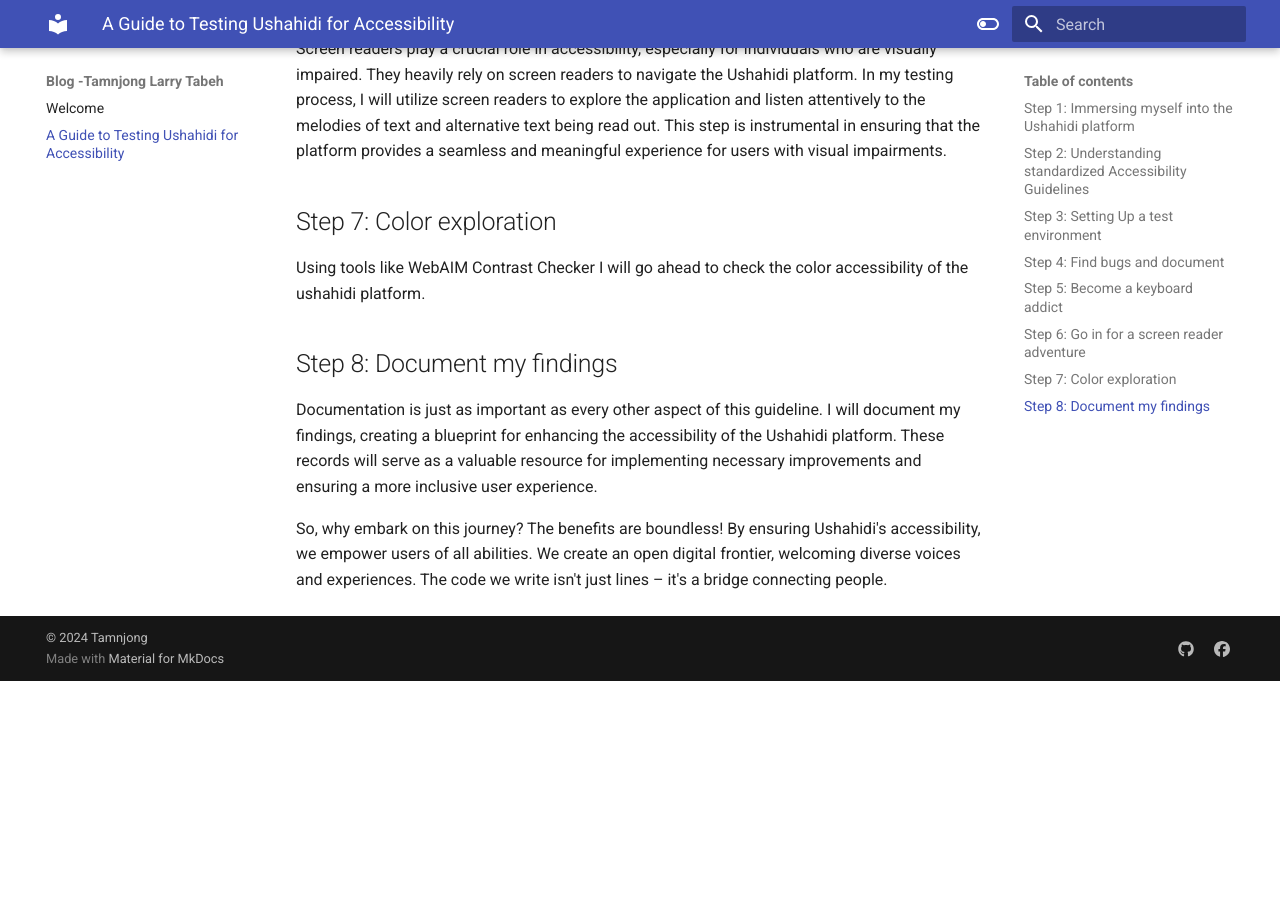
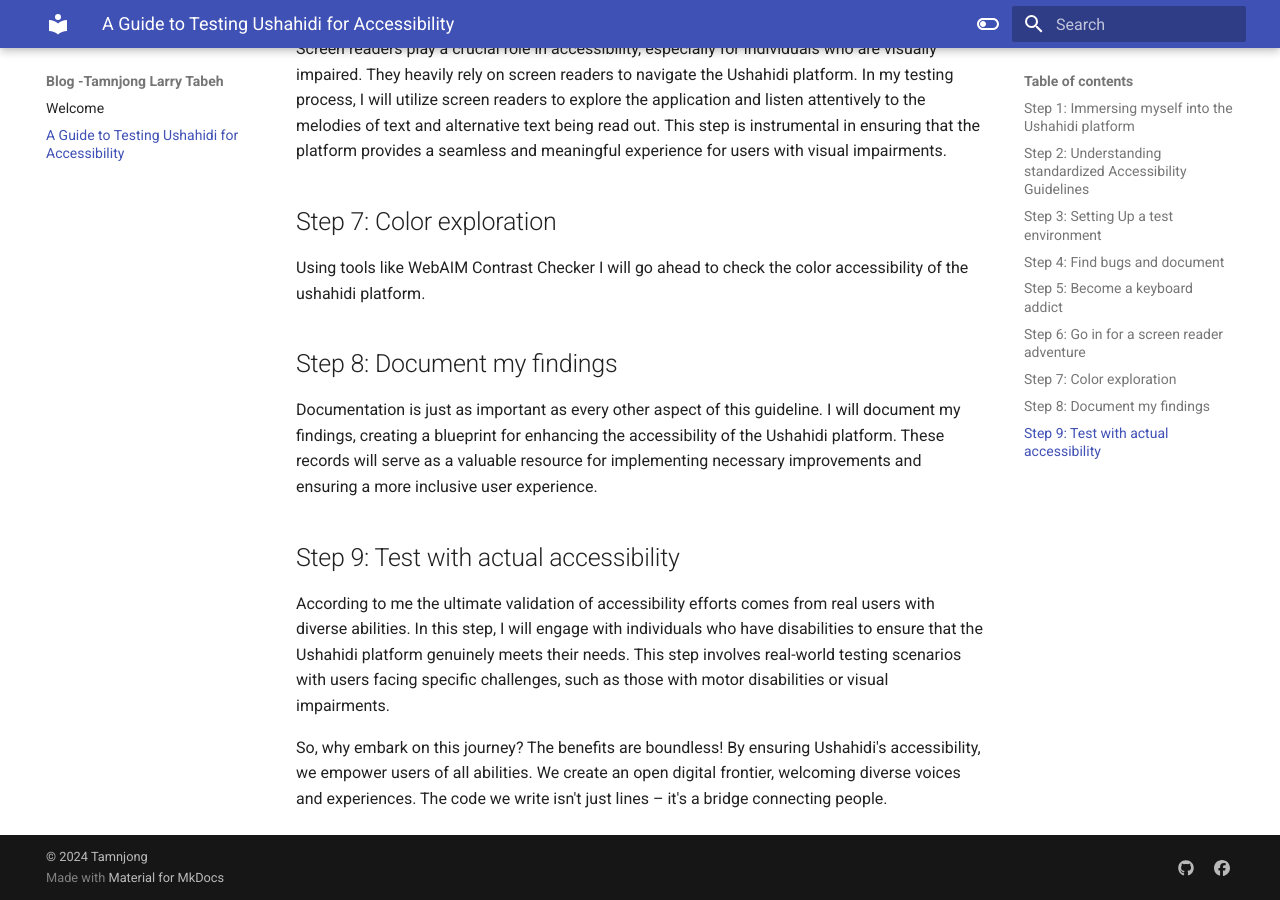
Before and after one commit to larrytamnjong/blog, an MkDocs documentation site: the page built from docs/ushahidiaccessibility.md, in a window 1280 px wide and 900 px high, scrolled down 1483 px. Built offline with MkDocs 1.6.1 and Material for MkDocs 9.7.7, drawn with Linux system fonts in a browser that asks for light colours; before the commit the page ends 2164 px from its top, so only the background shows below that.

Commit message:
Added step 9

```diff
--- a/docs/ushahidiaccessibility.md
+++ b/docs/ushahidiaccessibility.md
@@ -36,4 +36,8 @@
 
 Documentation is just as important as every other aspect of this guideline. I will  document my findings, creating a blueprint for enhancing the accessibility of the Ushahidi platform. These records will serve as a valuable resource for implementing necessary improvements and ensuring a more inclusive user experience.
 
+## Step 9: Test with actual accessibility
+
+According to me the ultimate validation of accessibility efforts comes from real users with diverse abilities. In this step, I will engage with individuals who have disabilities to ensure that the Ushahidi platform genuinely meets their needs. This step involves real-world testing scenarios with users facing specific challenges, such as those with motor disabilities or visual impairments.
+
 So, why embark on this journey? The benefits are boundless! By ensuring Ushahidi's accessibility, we empower users of all abilities. We create an open digital frontier, welcoming diverse voices and experiences. The code we write isn't just lines – it's a bridge connecting people.
```
